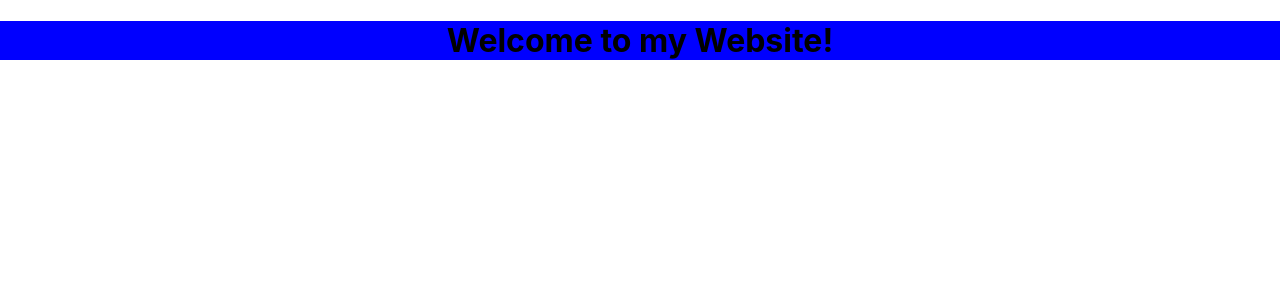
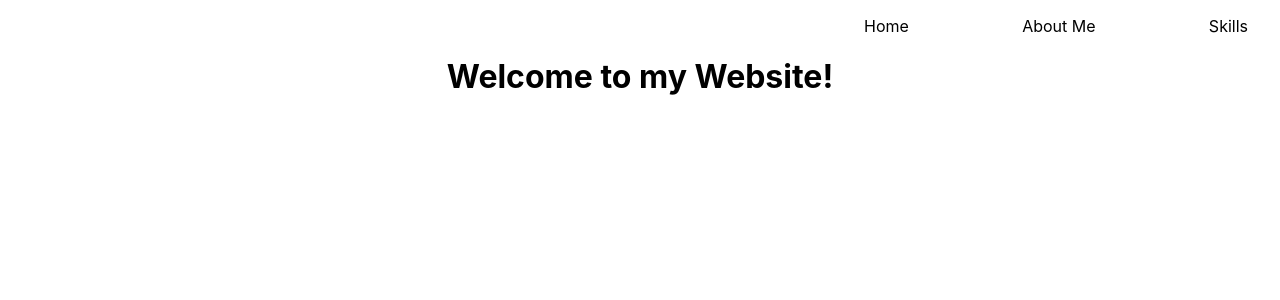
Before and after one commit to reoyamanaka/basicProfilePageReact, a React (Create React App) app: page / in a window 1280 px wide. Shown: the top 300 px of the page. Built offline with nearby package versions, Linux system fonts and the light colour scheme.

Commit message:
started Navbar component

```diff
--- a/src/App.css
+++ b/src/App.css
@@ -1,4 +1,3 @@
 .App {
-    background-color: blue;
     text-align: center;
 }
--- a/src/App.js
+++ b/src/App.js
@@ -1,8 +1,11 @@
 import './App.css';
+import Navbar from "./Navbar";
 
-function App() {
+
+function App () {
   return (
     <div className="App">
+      <Navbar />
       <h1>Welcome to my Website!</h1>
     </div>
   );
--- /dev/null
+++ b/src/Navbar.js
@@ -0,0 +1,16 @@
+import './css/Navbar.css';
+
+
+function Navbar () {
+    return (
+        <div className="Nav">
+            <ul>
+                <li><a href="#">Home</a></li>
+                <li><a href="#">About Me</a></li>
+                <li><a href="#">Skills</a></li>
+            </ul>
+        </div>
+    );
+}
+
+export default Navbar;
--- /dev/null
+++ b/src/css/Navbar.css
@@ -0,0 +1,21 @@
+.Nav {
+    text-align: right;
+    width: 100%;
+}
+
+ul {
+    display: flex;
+    justify-content: space-between;
+    width: 30%;
+    padding-right: 2em;
+    margin-left: auto;
+}
+
+li {
+    list-style: none;
+}
+
+a {
+    text-decoration: none;
+    color: black;
+}
```
